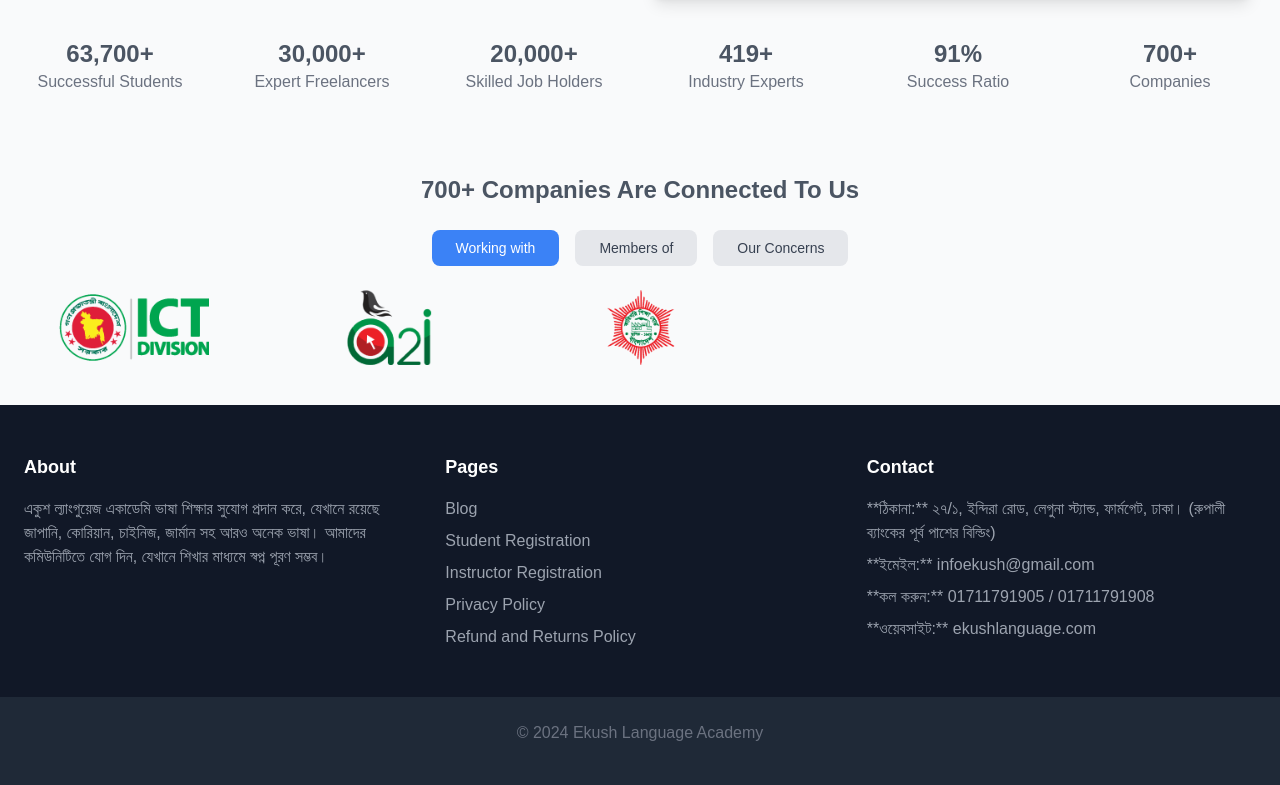
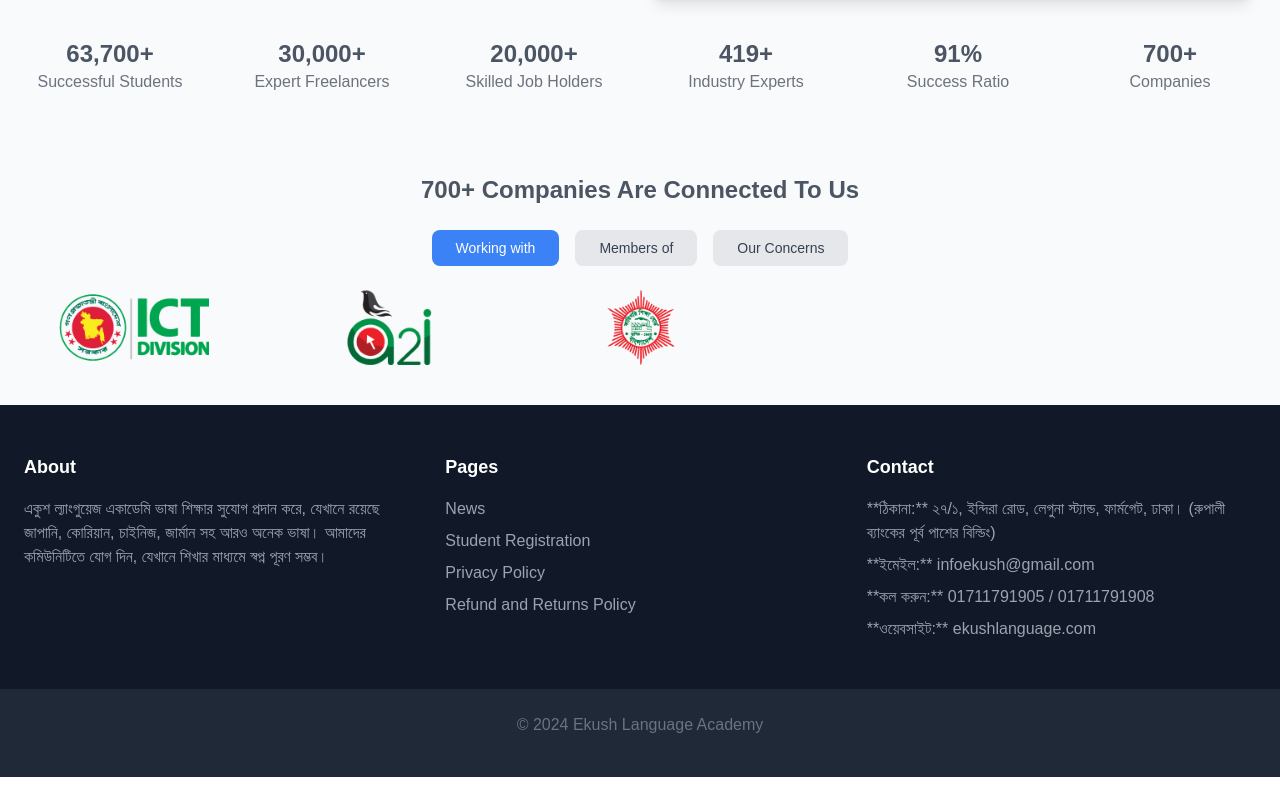
Before and after one commit to itjewel/learninginstituteportal, a Next.js app in the folder frontend/: page / in a window 1280 px wide. Shown: the part 2436-3221 px from the top of the page. Built offline with nearby package versions, Linux system fonts and the light colour scheme.

Commit message:
footer update

```diff
--- a/frontend/app/components/Footer.tsx
+++ b/frontend/app/components/Footer.tsx
@@ -19,18 +19,23 @@ const Footer = () => {
           <div>
             <h3 className="font-bold text-lg mb-4">Pages</h3>
             <ul className="space-y-2">
-              {[
-                "Blog",
-                "Student Registration",
-                "Instructor Registration",
-                "Privacy Policy",
-                "Refund and Returns Policy",
-              ].map((page, index) => (
-                <li key={index} className="text-gray-400 hover:underline">
-                  {page}
-                </li>
-              ))}
-            </ul>
+            {[
+              { name: "News", link: "/news" },
+              { name: "Student Registration", link: "/register" },
+              { name: "Privacy Policy", link: "/privacy-policy" },
+              { name: "Refund and Returns Policy", link: "/refund-policy" },
+            ].map((page, index) => (
+              <li key={index}>
+                <Link
+                  href={page.link}
+                  className="text-gray-400 hover:underline hover:text-gray-300 transition"
+                >
+                  {page.name}
+                </Link>
+              </li>
+            ))}
+          </ul>
+
           </div>
 
           {/* Contact Section */}
@@ -81,19 +86,15 @@ const Footer = () => {
         <div className="container mx-auto text-center text-gray-500">
           <p>© 2024 Ekush Language Academy </p>
           <div className="flex justify-center space-x-4 mt-4">
-            <Link href="https://www.facebook.com/JahirEkush21" className="hover:text-blue-500">
+            <Link target="_blank" href="https://www.facebook.com/JahirEkush21" className="hover:text-blue-500">
               <i className="fab fa-facebook"></i>
             </Link>
-            <Link href="#" className="hover:text-blue-500">
-              <i className="fab fa-twitter"></i>
-            </Link>
-            <Link href="https://www.youtube.com/@EkushLanguage" className="hover:text-blue-500">
+
+            <Link target="_blank" href="https://www.youtube.com/@EkushLanguage" className="hover:text-blue-500">
               <i className="fab fa-youtube"></i>
             </Link>
 
-            <Link href="#" className="hover:text-blue-500">
-              <i className="fab fa-linkedin"></i>
-            </Link>
+
           </div>
         </div>
       </div>
```
